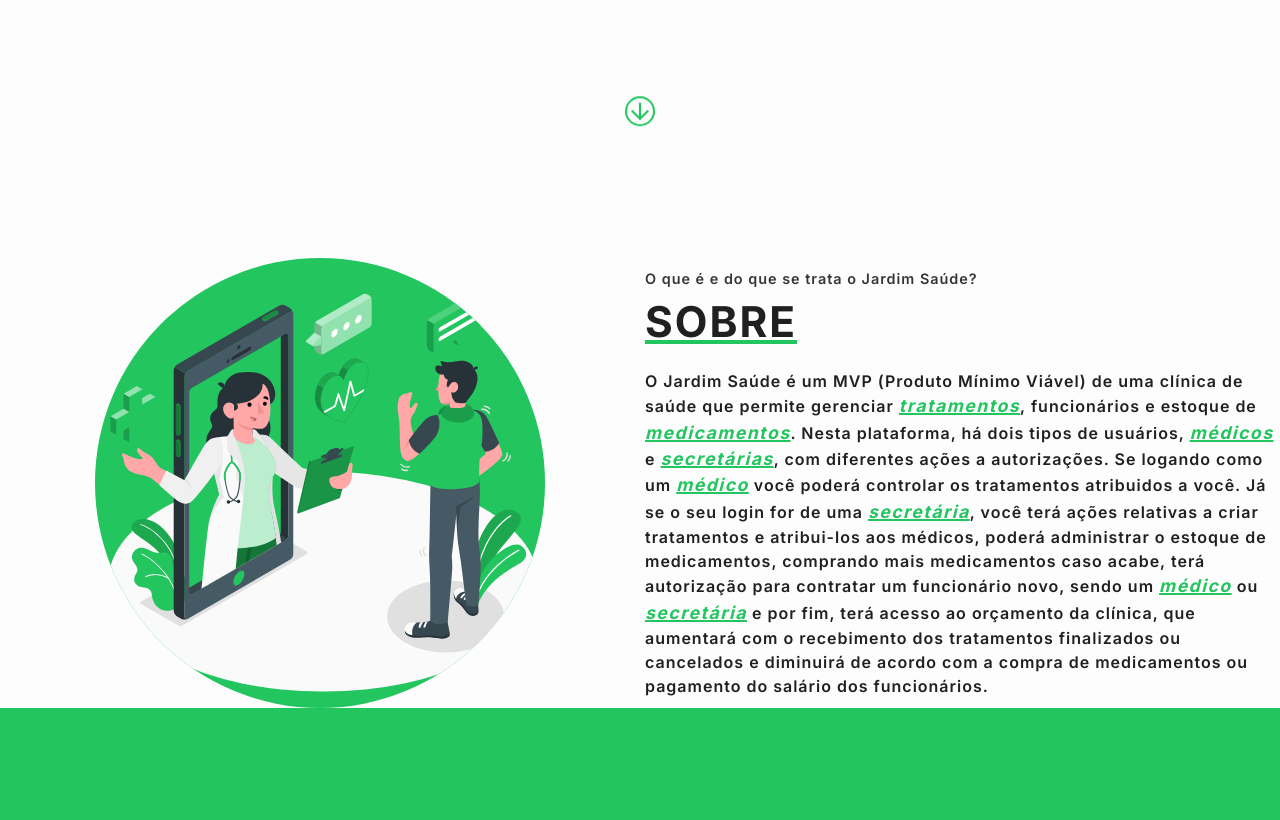
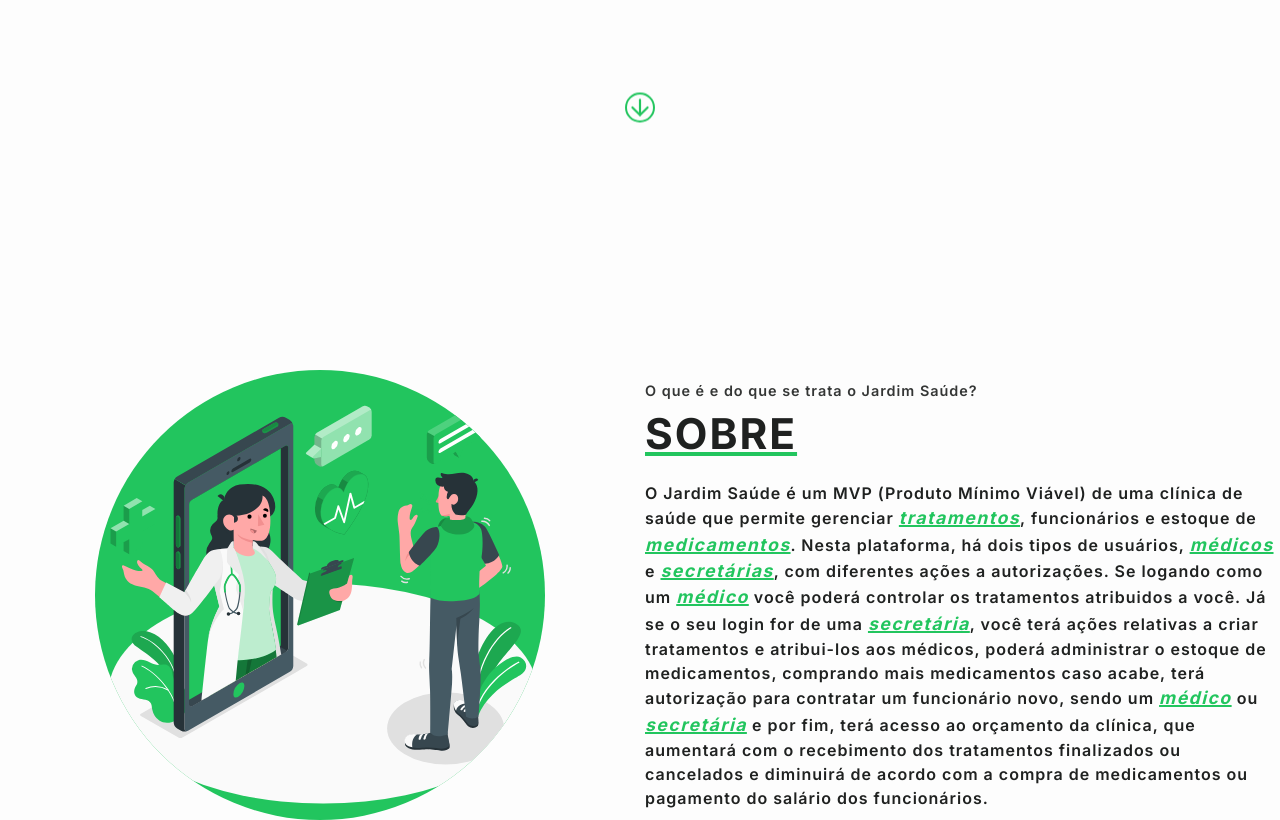
Before and after one commit to JoaoMarcosCS/JardimSaudeDoc, a React (Create React App) app: page / in a window 1280 px wide. Shown: the part 700-1520 px from the top of the page. Before the commit the page ends 1408 px from the top, so only its background shows below. Built offline with nearby package versions, Linux system fonts and the light colour scheme.

Commit message:
style: remove arrow indicator

```diff
--- a/src/components/about/style.ts
+++ b/src/components/about/style.ts
@@ -5,7 +5,7 @@ export const Section = styled.section`
     width:100%;
     background-color: var(--primary-color);
     flex-wrap: wrap;
-    padding-top:10%;
+    padding-top:30vh;
 `
 
 export const ContainerImage = styled.div`
--- a/src/components/arrow/style.ts
+++ b/src/components/arrow/style.ts
@@ -6,4 +6,7 @@ export const Container = styled.div`
     display: flex;
     height: 30px;
     justify-content: center;
+    @media(max-width:600px){
+        display:none;
+    }
 `
```
